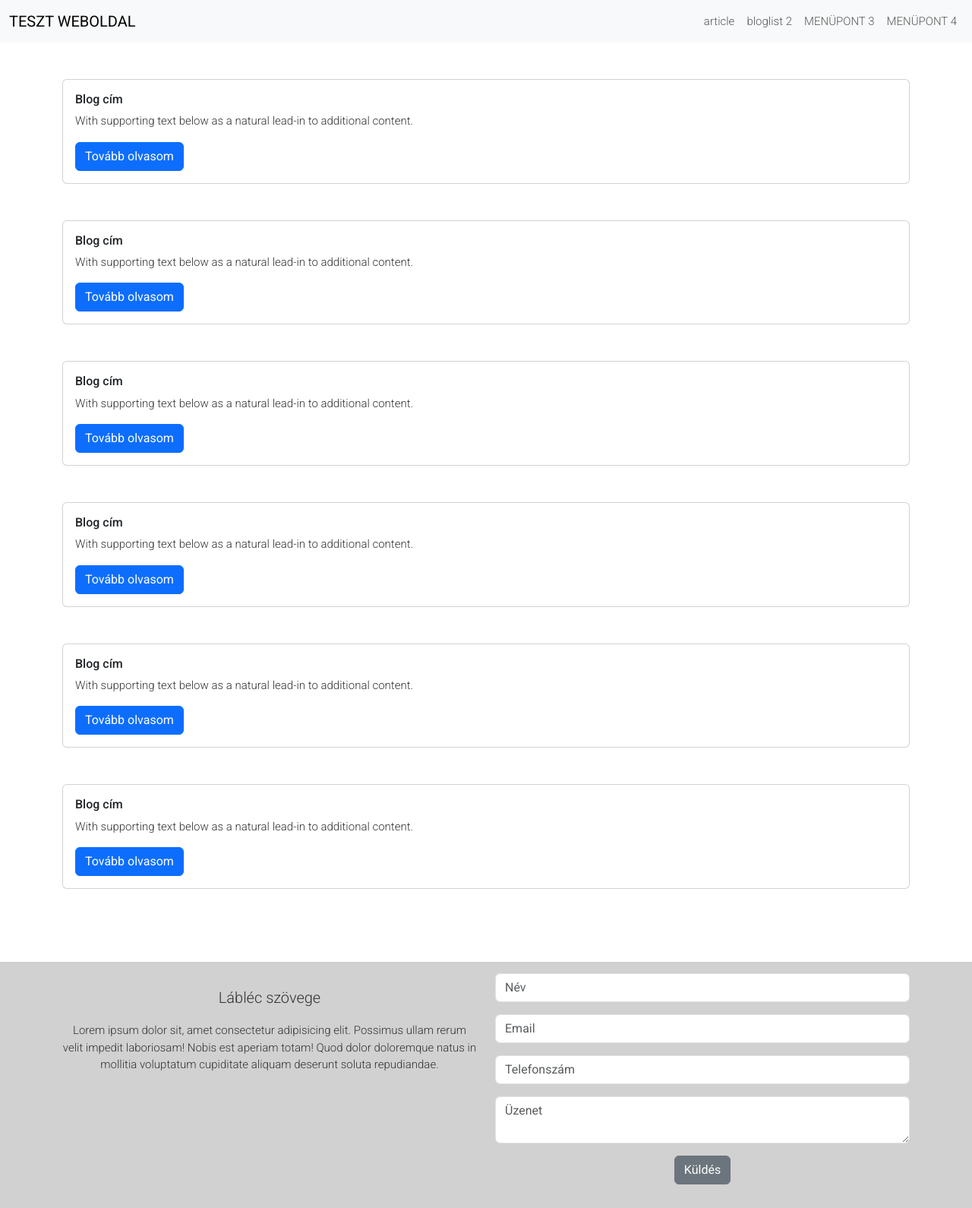
After one commit to lacika80/Blog, a PHP site: page /app/views/bloglist.php in a window 1280 px wide. The commit adds this page. Shown: the whole page at 76% size. Run offline with PHP 8.4, Linux system fonts and the light colour scheme; some libraries are stand-ins or nearby versions.

Commit message:
composer setup

```diff
--- /dev/null
+++ b/app/views/bloglist.php
@@ -0,0 +1,113 @@
+<!DOCTYPE html>
+<html lang="hu">
+
+<head>
+    <meta charset="UTF-8">
+    <meta http-equiv="X-UA-Compatible" content="IE=edge">
+    <meta name="viewport" content="width=device-width, initial-scale=1.0">
+    <title>Document</title>
+
+
+</head>
+
+<body>
+    <?php
+    require "header.php";
+    ?>
+
+    <div class="wrapper">
+
+        <section class="mt-5 mb-5">
+            <div class="container">
+                <!-- BLOG ITEM -->
+                <div class="row">
+                    <div class="col-12 mb-5">
+                        <div class="card w-100">
+                            <div class="card-body">
+                                <h5 class="card-title">Blog cím</h5>
+                                <p class="card-text">With supporting text below as a natural lead-in to additional content.</p>
+                                <a href="#" class="btn btn-primary">Tovább olvasom</a>
+                            </div>
+                        </div>
+                    </div>
+                </div>
+                <!-- BLOG ITEM -->
+
+                <!-- BLOG ITEM -->
+                <div class="row">
+                    <div class="col-12 mb-5">
+                        <div class="card w-100">
+                            <div class="card-body">
+                                <h5 class="card-title">Blog cím</h5>
+                                <p class="card-text">With supporting text below as a natural lead-in to additional content.</p>
+                                <a href="#" class="btn btn-primary">Tovább olvasom</a>
+                            </div>
+                        </div>
+                    </div>
+                </div>
+                <!-- BLOG ITEM -->
+
+                <!-- BLOG ITEM -->
+                <div class="row">
+                    <div class="col-12 mb-5">
+                        <div class="card w-100">
+                            <div class="card-body">
+                                <h5 class="card-title">Blog cím</h5>
+                                <p class="card-text">With supporting text below as a natural lead-in to additional content.</p>
+                                <a href="#" class="btn btn-primary">Tovább olvasom</a>
+                            </div>
+                        </div>
+                    </div>
+                </div>
+                <!-- BLOG ITEM -->
+
+                <!-- BLOG ITEM -->
+                <div class="row">
+                    <div class="col-12 mb-5">
+                        <div class="card w-100">
+                            <div class="card-body">
+                                <h5 class="card-title">Blog cím</h5>
+                                <p class="card-text">With supporting text below as a natural lead-in to additional content.</p>
+                                <a href="#" class="btn btn-primary">Tovább olvasom</a>
+                            </div>
+                        </div>
+                    </div>
+                </div>
+                <!-- BLOG ITEM -->
+
+                <!-- BLOG ITEM -->
+                <div class="row">
+                    <div class="col-12 mb-5">
+                        <div class="card w-100">
+                            <div class="card-body">
+                                <h5 class="card-title">Blog cím</h5>
+                                <p class="card-text">With supporting text below as a natural lead-in to additional content.</p>
+                                <a href="#" class="btn btn-primary">Tovább olvasom</a>
+                            </div>
+                        </div>
+                    </div>
+                </div>
+                <!-- BLOG ITEM -->
+
+                <!-- BLOG ITEM -->
+                <div class="row">
+                    <div class="col-12 mb-5">
+                        <div class="card w-100">
+                            <div class="card-body">
+                                <h5 class="card-title">Blog cím</h5>
+                                <p class="card-text">With supporting text below as a natural lead-in to additional content.</p>
+                                <a href="#" class="btn btn-primary">Tovább olvasom</a>
+                            </div>
+                        </div>
+                    </div>
+                </div>
+                <!-- BLOG ITEM -->
+            </div>
+        </section>
+
+        <?php
+        require "footer.php";
+        ?>
+</body>
+
+</html>
--- a/app/views/header.php
+++ b/app/views/header.php
@@ -35,7 +35,7 @@
                                 <a class="nav-link" href="/app/views/article.php" title="#">article</a>
                             </li>
                             <li class="nav-item">
-                                <a class="nav-link" href="#" title="#">MENÜPONT 2</a>
+                                <a class="nav-link" href="/app/views/bloglist.php" title="#">bloglist 2</a>
                             </li>
                             <li class="nav-item">
                                 <a class="nav-link" href="#" title="#">MENÜPONT 3</a>
```
Also changed, not shown: app/lib/request.php (added, +46 -0 lines), app/lib/response.php (added, +21 -0 lines), app/lib/router.php (added, +40 -0 lines), composer.json (added, +17 -0 lines), index.php (+15 -2 lines), .htaccess (added), 1 other file.
